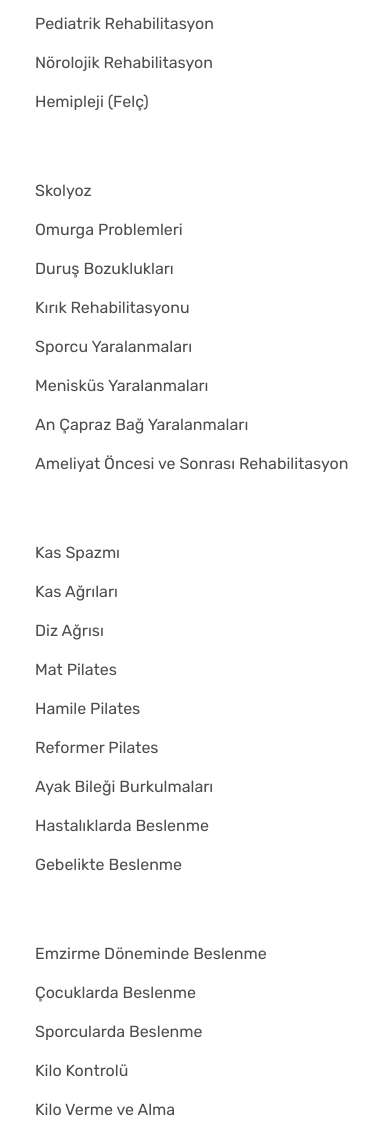
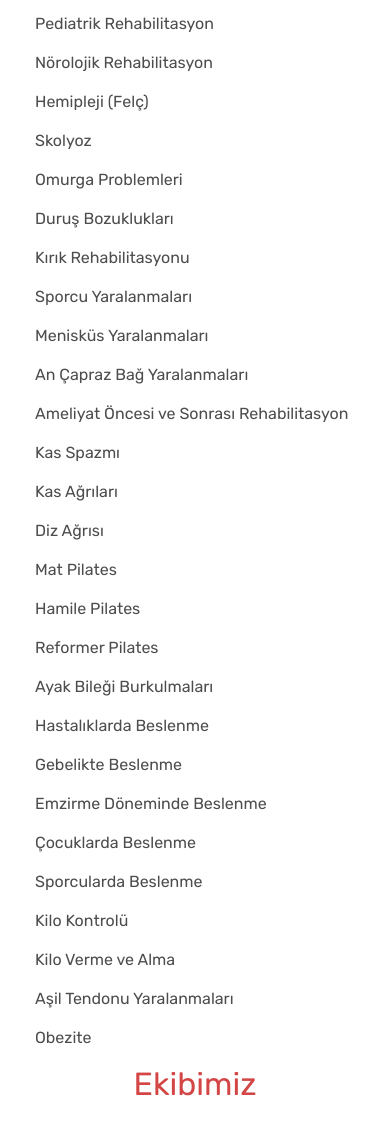
Before and after one commit to umtfizyoterapi/umt-frontend, a plain HTML site: page hakkımızda.html in a window 390 px wide. Shown: the part 1943-3068 px from the top of the page. Drawn offline with nearby package versions, Linux system fonts and the light colour scheme; files that its build step writes are made by us from their sources.

Commit message:
Update hakkımızda.html

```diff
--- a/hakkımızda.html
+++ b/hakkımızda.html
@@ -163,7 +163,7 @@
             <h4 class="text-primary mb-3">Kimlerle Çalışıyoruz</h2>
           </div>
           <div class="row">
-            <ul class="ul-check list-unstyled success col-lg-3 col-sm-12 col-md-6">
+            <ul class="ul-check list-unstyled success col-12 col-lg-3 col-sm-6 col-md-6" style="margin-bottom: 0;">
               <li>Boyun Ağrısı</li>
               <li>Bel Ağrısı</li>
               <li>Sırt Ağrısı</li>
@@ -174,7 +174,7 @@
               <li>Nörolojik Rehabilitasyon</li>
               <li>Hemipleji (Felç)</li>
             </ul>
-            <ul class="ul-check list-unstyled success col-lg-3 col-sm-12 col-md-6">
+            <ul class="ul-check list-unstyled success col-12 col-lg-3 col-sm-6 col-md-6" style="margin-bottom: 0;">
               <li>Skolyoz</li>
               <li>Omurga Problemleri</li>
               <li>Duruş Bozuklukları</li>
@@ -184,7 +184,7 @@
               <li>An Çapraz Bağ Yaralanmaları</li>
               <li>Ameliyat Öncesi ve Sonrası Rehabilitasyon</li>
             </ul>
-            <ul class="ul-check list-unstyled success col-lg-3 col-sm-12 col-md-6">
+            <ul class="ul-check list-unstyled success col-12 col-lg-3 col-sm-6 col-md-6" style="margin-bottom: 0;">
               <li>Kas Spazmı</li>
               <li>Kas Ağrıları</li>
               <li>Diz Ağrısı</li>
@@ -195,7 +195,7 @@
               <li>Hastalıklarda Beslenme</li>
               <li>Gebelikte Beslenme</li>
             </ul>
-            <ul class="ul-check list-unstyled success col-lg-3 col-sm-12 col-md-6">
+            <ul class="ul-check list-unstyled success col-12 col-lg-3 col-sm-6 col-md-6" style="margin-bottom: 0;">
               <li>Emzirme Döneminde Beslenme</li>
               <li>Çocuklarda Beslenme</li>
               <li>Sporcularda Beslenme</li>
```
